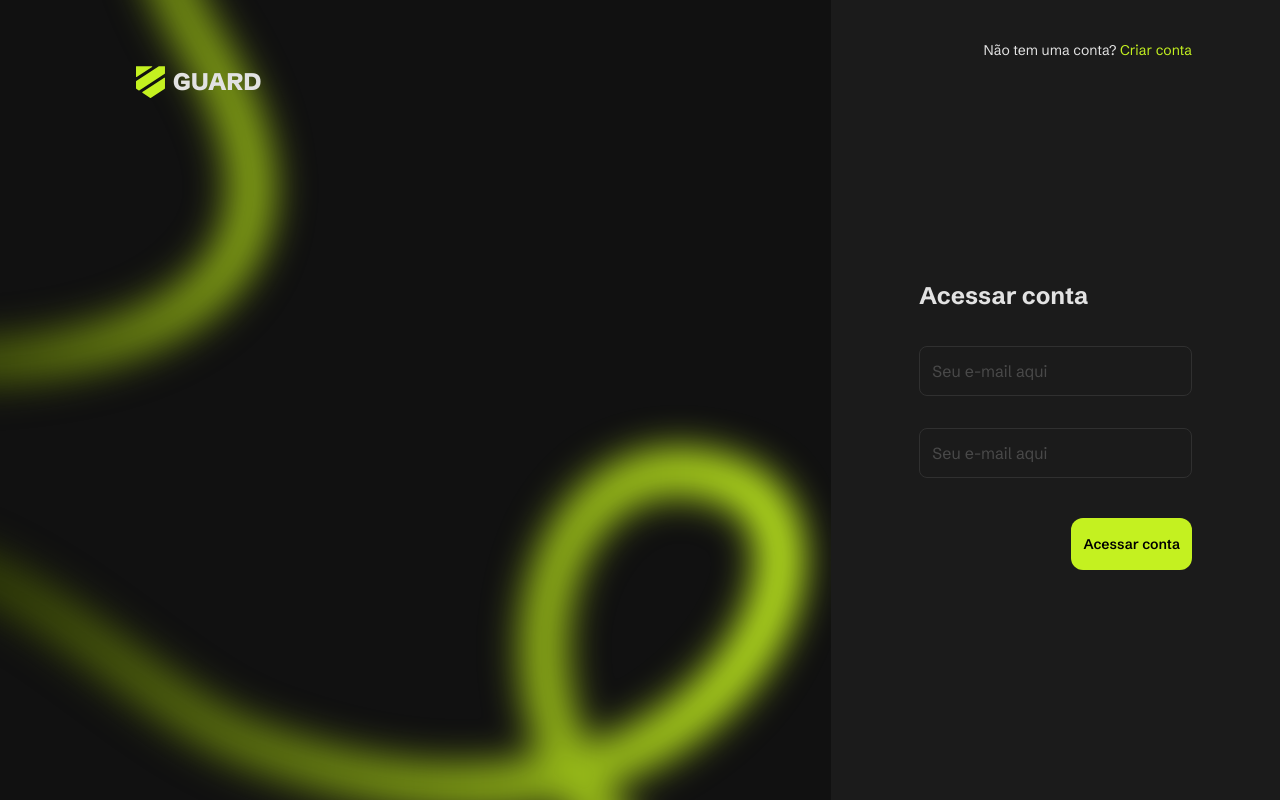
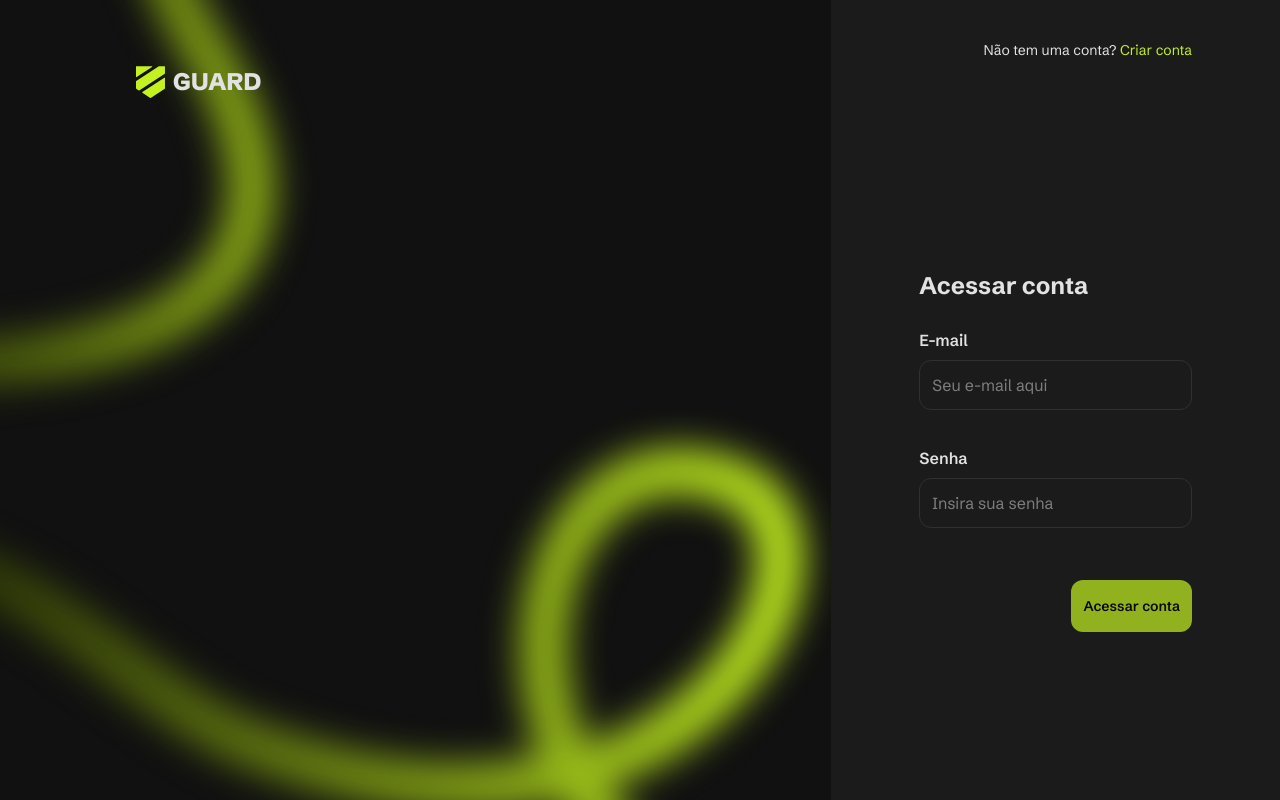
Before and after one commit to Yan-CarlosIF/contact-management, a React (Vite) app: page /sign-in in a window 1280 px wide. Built offline with nearby package versions, Linux system fonts and the light colour scheme.

Commit message:
feat: added sign-in page validation

```diff
--- a/src/components/button.tsx
+++ b/src/components/button.tsx
@@ -9,7 +9,7 @@ const Button = ({ content, className, ...props }: ButtonProps) => {
     <button
       {...props}
       className={twMerge(
-        "bg-accent-brand mt-4 flex cursor-pointer items-center justify-center rounded-xl px-3 py-4 text-sm leading-5 font-semibold text-nowrap transition-colors duration-100 ease-in-out not-disabled:hover:bg-[#A8D30D]",
+        "bg-accent-brand mt-4 flex cursor-pointer items-center justify-center rounded-xl px-3 py-4 text-sm leading-5 font-semibold text-nowrap transition-colors duration-100 ease-in-out not-disabled:hover:bg-[#A8D30D] disabled:cursor-not-allowed disabled:opacity-70",
         className,
       )}
     >
--- a/src/components/input.tsx
+++ b/src/components/input.tsx
@@ -9,7 +9,7 @@ const Input = ({ className, ...props }: InputProps) => {
     <input
       {...props}
       className={twMerge(
-        "border-bg-t text-content-ph hover:border-content-ph focus:border-accent-brand focus:text-content-p mt-2 w-full rounded-lg border p-3 transition ease-in-out outline-none",
+        "border-bg-t text-content-ph hover:border-content-ph focus:border-accent-brand focus:text-content-p mt-2 w-full rounded-xl border p-3 transition ease-in-out outline-none",
         className,
       )}
     />
--- a/src/pages/auth/sign-in.tsx
+++ b/src/pages/auth/sign-in.tsx
@@ -1,10 +1,40 @@
+import { zodResolver } from "@hookform/resolvers/zod";
 import { Helmet } from "react-helmet-async";
+import { useForm } from "react-hook-form";
+import { twMerge } from "tailwind-merge";
+import z from "zod";
 
 import Button from "../../components/button";
 import Input from "../../components/input";
 import LinkComponent from "../../components/link";
+import Warning from "../../components/warning";
+
+const signInSchema = z.object({
+  email: z.string().email("O e-mail é obrigatorio").nonempty(),
+  password: z.string().nonempty("A senha é obrigatoria"),
+});
+
+type SignInSchema = z.infer<typeof signInSchema>;
 
 const SignIn = () => {
+  const {
+    register,
+    handleSubmit,
+    formState: { isValid, errors },
+  } = useForm<SignInSchema>({
+    mode: "all",
+    resolver: zodResolver(signInSchema),
+    defaultValues: {
+      email: "",
+      password: "",
+    },
+  });
+
+  const email = register("email");
+  const password = register("password");
+
+  const onSubmit = (data: SignInSchema) => console.log(data);
+
   return (
     <>
       <Helmet title="Login" />
@@ -19,12 +49,60 @@ const SignIn = () => {
           Acessar conta
         </h1>
 
-        <form className="flex flex-col gap-6">
-          <Input title="E-mail" placeholder="Seu e-mail aqui" />
-          <Input title="Senha" placeholder="Seu e-mail aqui" />
+        <form onSubmit={handleSubmit(onSubmit)} className="flex flex-col">
+          <div>
+            <label
+              htmlFor="email"
+              className="text-content-body text-md leading-5 font-semibold"
+            >
+              E-mail
+            </label>
+            <Input
+              className={twMerge(
+                email && "text-content-body",
+                errors.email &&
+                  "border-accent-red focus:border-accent-red hover:border-accent-red",
+              )}
+              id="email"
+              title="E-mail"
+              placeholder="Seu e-mail aqui"
+              {...register("email")}
+            />
+            <Warning
+              type="warning"
+              content={(errors.email && errors.email?.message) ?? ""}
+              done={!!errors.email}
+              className="my-2 opacity-0"
+            />
+          </div>
+          <div>
+            <label
+              htmlFor="password"
+              className="text-content-body text-md leading-5 font-semibold"
+            >
+              Senha
+            </label>
+            <Input
+              className={twMerge(
+                password && "text-content-body",
+                errors.password &&
+                  "border-accent-red focus:border-accent-red hover:border-accent-red",
+              )}
+              id="password"
+              title="Senha"
+              placeholder="Insira sua senha"
+              {...register("password")}
+            />
+            <Warning
+              type="warning"
+              content={(errors.password && errors.password?.message) ?? ""}
+              done={!!errors.password}
+              className="my-2 opacity-0"
+            />
+          </div>
 
           <div className="flex justify-end">
-            <Button content="Acessar conta" />
+            <Button type="submit" content="Acessar conta" disabled={!isValid} />
           </div>
         </form>
       </div>
--- a/src/pages/auth/sign-up.tsx
+++ b/src/pages/auth/sign-up.tsx
@@ -67,8 +67,6 @@ const SignUp = () => {
   };
 
   const onSubmit = (data: SignUpSchema) => console.log(data);
-
-  console.log(errors.password);
 
   return (
     <>
@@ -207,7 +205,6 @@ const SignUp = () => {
           <Button
             content="Criar conta"
             type="submit"
-            className="disabled:cursor-not-allowed disabled:opacity-70"
             disabled={!isValid}
           />
         </div>
--- a/src/pages/layouts/auth.tsx
+++ b/src/pages/layouts/auth.tsx
@@ -19,7 +19,7 @@ const AuthLayout = () => {
         </div>
       </div>
 
-      <div className="bg-bg-s flex w-2/5 flex-col gap-[50px] px-[88px]">
+      <div className="bg-bg-s flex w-2/5 flex-col gap-10 px-[88px]">
         <Outlet />
       </div>
     </div>
```
